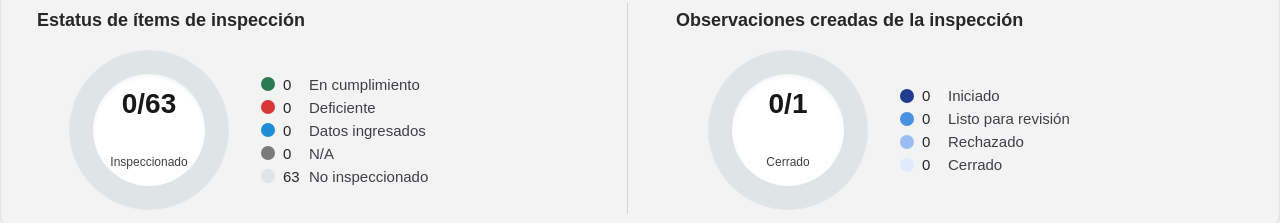
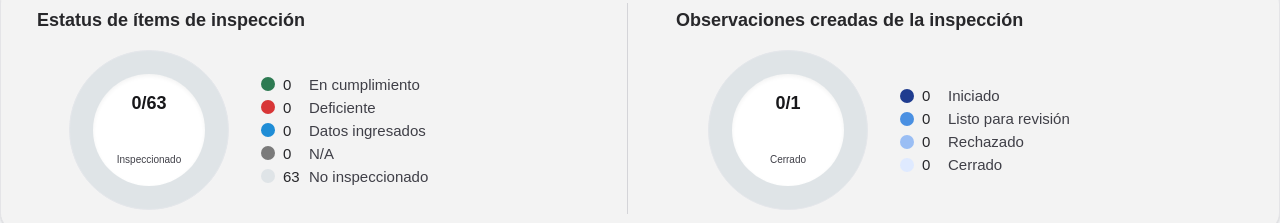
Before and after one commit to Mdvas33/Procore, a Next.js app: page /proyecto/indico/formulario in a window 1280 px wide. Shown: the part 124-347 px from the top of the page. Built offline with nearby package versions, Linux system fonts and the light colour scheme.

Commit message:
Corregir tamaño del texto central del donut

```diff
--- a/app/proyecto/[slug]/formulario/FormularioChecklist.tsx
+++ b/app/proyecto/[slug]/formulario/FormularioChecklist.tsx
@@ -258,8 +258,8 @@ function DonutChart({ total, center, subtitle, segments }: { total: number; cent
   return (
     <div className="relative grid h-40 w-40 shrink-0 place-items-center rounded-full border border-[#e5e7eb] bg-[#f3f3f3] p-3" style={{ background: gradient ? `conic-gradient(${gradient})` : "#dfe4e7" }}>
       <div className="grid h-28 w-28 place-items-center rounded-full bg-white text-center shadow-inner">
-        <strong className="block text-[28px] font-semibold leading-7 text-zinc-900">{center}</strong>
-        <span className="mt-1 text-[12px] font-medium text-zinc-700">{subtitle}</span>
+        <strong className="block text-[18px] font-semibold leading-5 text-zinc-900">{center}</strong>
+        <span className="mt-0.5 text-[10px] font-medium text-zinc-700">{subtitle}</span>
       </div>
     </div>
   );
```
